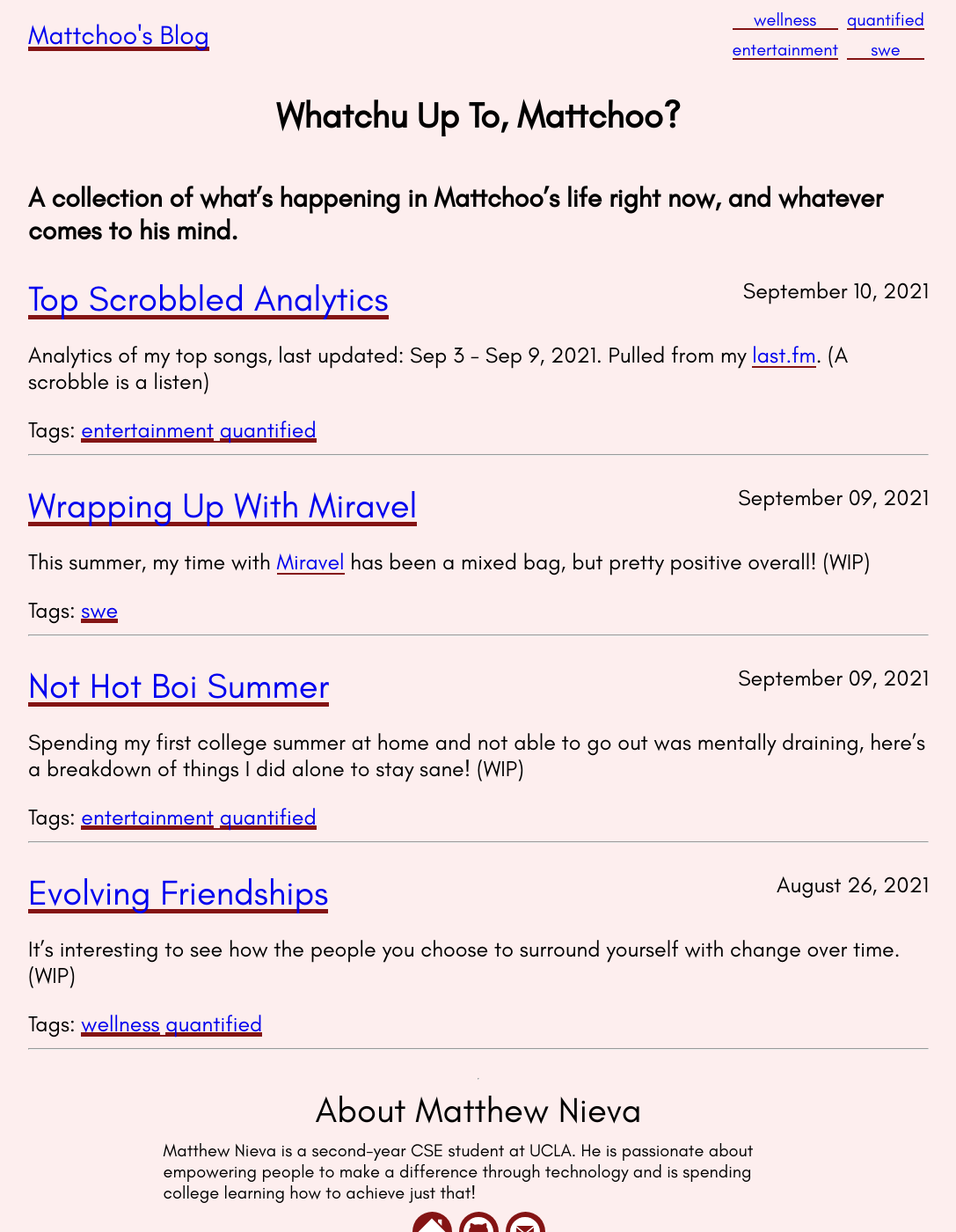
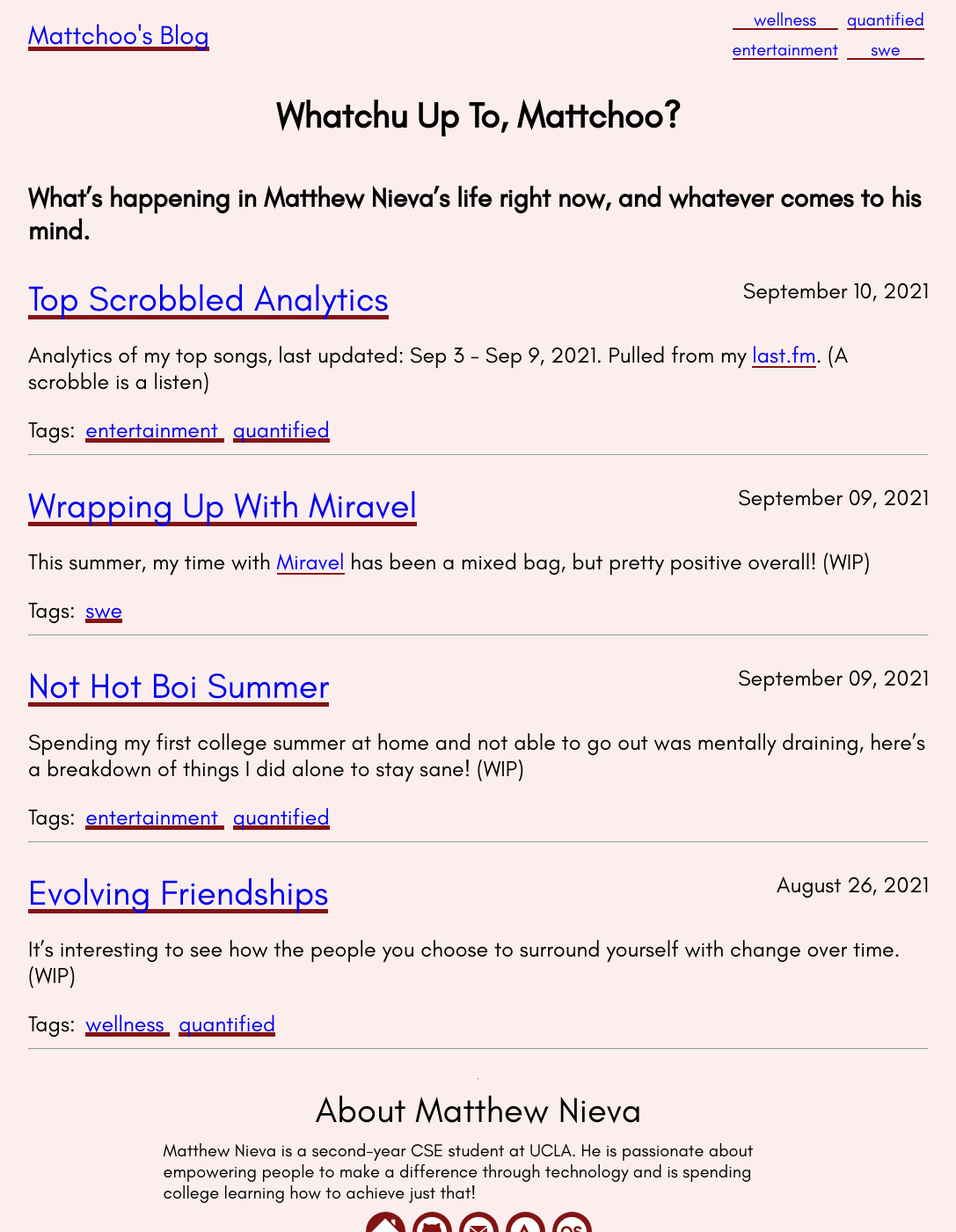
Before and after one commit to matthewcn56/whatcha-up-to-mattchoo, a Jekyll site: the page built from index.md, in a window 1280 px wide and 1400 px high. Shown: the whole window at 88% size, without its empty margins (104-1191 px from the left). Built offline with Jekyll 4.4.1, drawn with Linux system fonts in a browser that asks for light colours.

Commit message:
restructured and styling

```diff
--- a/_data/links.yml
+++ b/_data/links.yml
@@ -7,3 +7,9 @@
 - name: Email
   link: mailto:matthewcn56@gmail.com
   icon: /assets/images/emailLight.svg
+- name: Strava
+  link: https://www.strava.com/athletes/90911676
+  icon: /assets/images/strava.svg
+- name: LastFM
+  link: https://www.last.fm/user/Mattchooachoo
+  icon: /assets/images/lastfm.svg
--- a/_layouts/base.html
+++ b/_layouts/base.html
@@ -1,41 +1,21 @@
-<!DOCTYPE html>
-<html lang="en">
-  <head>
-    <meta charset="UTF-8" />
-    <meta http-equiv="X-UA-Compatible" content="IE=edge" />
-    <meta name="viewport" content="width=device-width, initial-scale=1.0" />
-    <link rel="icon" href="/assets/images/favicon.ico" />
-    <link rel="stylesheet" href="/assets/css/styles.css" />
-    <meta name="description" content="A collection of what’s happening in Mattchoo’s life right now, and whatever comes to his mind." />
-    <title>{{ page.title }}</title>
-  </head>
-  <body>
-    {% include nav.html %}
-    <div class="main-body">
-      {{ content }}
-        {% for post in site.posts %}
+---
+layout: default
+---
+
+{{ content }} {% for post in site.posts %}
 <li class="post">
   <span class="post-line">
-                <a  class = "hover-text post-title" href="{{post.url}}">{{ post.title }}</a>
-                <div> {{ post.date | date: '%B %d, %Y'}}</div>
+    <a class="hover-text post-title" href="{{post.url}}">{{ post.title }}</a>
+    <div>{{ post.date | date: '%B %d, %Y'}}</div>
   </span>
+  <div>{{ post.excerpt }}</div>
   <div>
-                {{ post.excerpt }}
-              </div>
-              <div>
-                  Tags:
-                  {% for tag in post.tags %}
-                  <a href="{{ site.baseurl}}/{{ tag }}" class = "tag-link">
-                      <span class="tag-container hover-text">{{ tag }}</span>
+    Tags: {% for tag in post.tags %}
+    <a href="{{ site.baseurl}}/{{ tag }}" class="tag-link hover-text">
+      <span class="tag-container">{{ tag }}</span>
     </a>
     {% endfor %}
   </div>
-              <hr/>
-
+  <hr />
 </li>
 {% endfor %}
-      <hr></hr>
-      {% include footer.html %}
-    </div>
-  </body>
-</html>
--- a/_sass/main.scss
+++ b/_sass/main.scss
@@ -38,6 +38,8 @@
 }
 .link-container {
   background-color: $main-color;
+  background-image: none;
+  transition: none;
   display: flex;
   flex-direction: column;
   justify-content: center;
@@ -50,6 +52,9 @@
   margin-right: 4px;
   border-radius: 4vw;
   color: white;
+  &:hover {
+    background-image: none;
+  }
 }
 
 .emphasized-text {
@@ -113,6 +118,8 @@
 .links-list {
   display: flex;
   flex-direction: row;
+  flex-wrap: wrap;
+  justify-content: center;
 }
 
 .post {
@@ -146,17 +153,10 @@
   @include linked(2.5px);
 }
 
-.tag-container {
-  background-color: $main-background;
-}
-
-.tag-container:hover {
-  background-color: $main-color;
-  color: $lighter-text;
-}
-
 .tag-link {
   text-decoration: none;
+  margin-right: 5px;
+  margin-left: 5px;
 }
 
 footer {
--- a/index.md
+++ b/index.md
@@ -1,8 +1,8 @@
 ---
 layout: base
-title: Mattchoo's Blog
+title: Whatchu Up To, Mattchoo?
 ---
 
 # Whatchu Up To, Mattchoo?
 
-## A collection of what's happening in Mattchoo's life right now, and whatever comes to his mind.
+## What's happening in Matthew Nieva's life right now, and whatever comes to his mind.
```
Also changed, not shown: _layouts/post.html (+9 -22 lines), _layouts/tagged.html (+5 -20 lines), assets/images/lastfm.svg (added), assets/images/strava.svg (added). Lines whose indentation alone changed are shown as unchanged.
